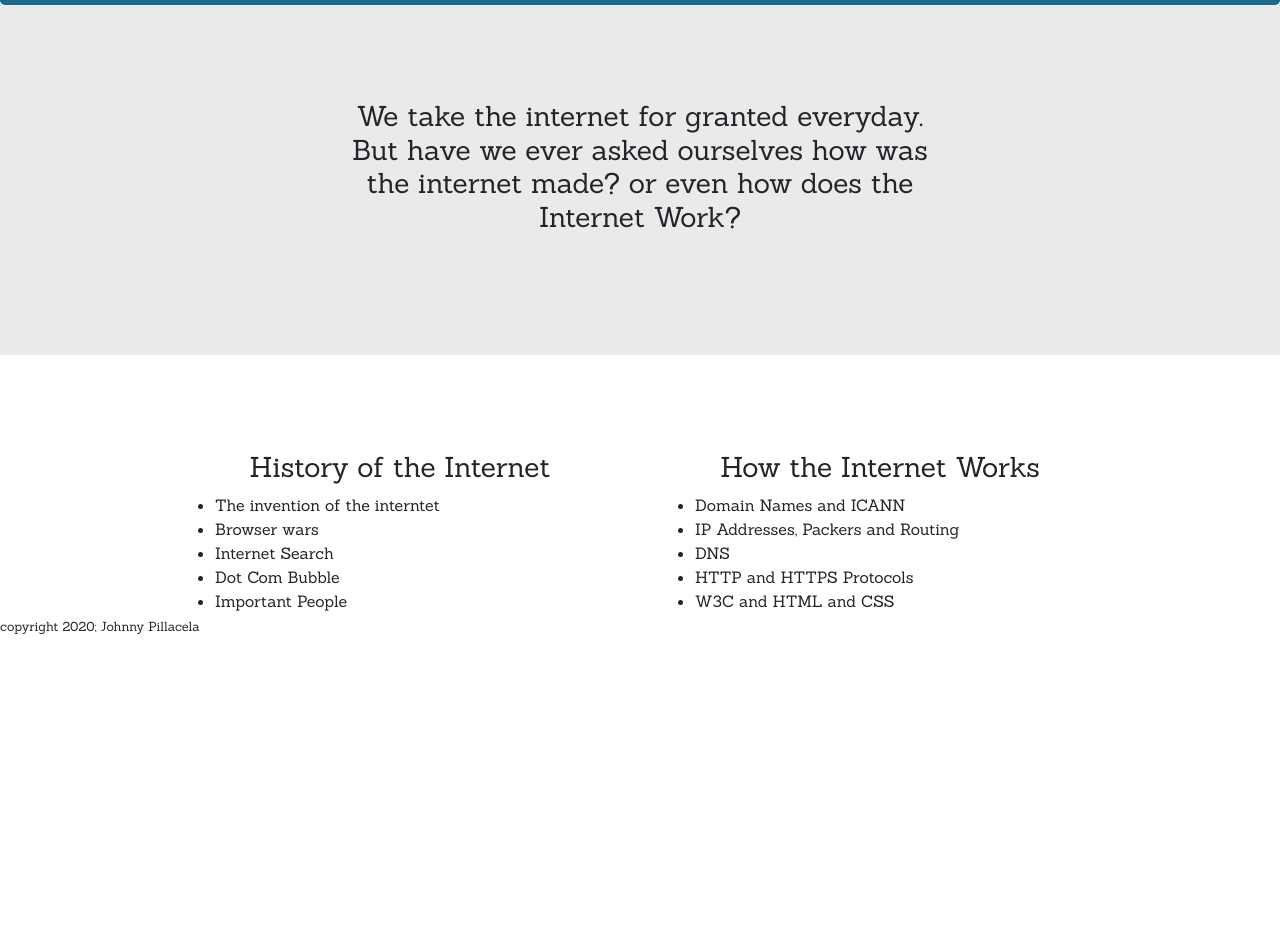
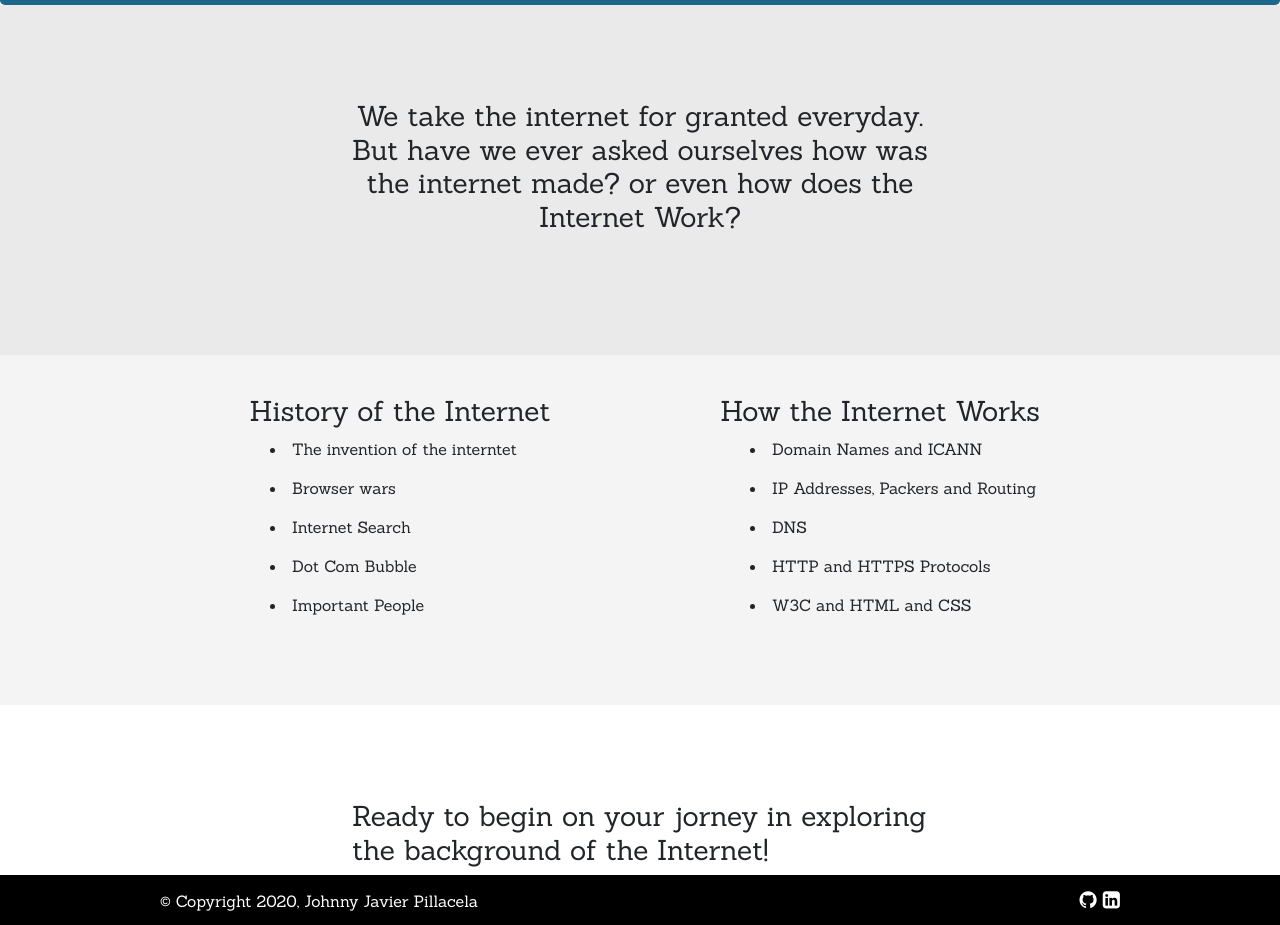
Before and after one commit to JohnnyPillacela/combinedSites-IS117, a plain HTML site: page src/index.html in a window 1280 px wide. Shown: the part 454-1379 px from the top of the page. Before the commit the page ends 1091 px from the top, so only its background shows below. Drawn offline with nearby package versions, Linux system fonts and the light colour scheme.

Commit message:
Feature: added footer

```diff
--- a/src/index.html
+++ b/src/index.html
@@ -11,6 +11,8 @@
     <link rel="stylesheet" href="style.css">
     <link rel="preconnect" href="https://fonts.gstatic.com">
     <link href="https://fonts.googleapis.com/css2?family=Sanchez&display=swap" rel="stylesheet">
+    <link rel="stylesheet" href="https://cdnjs.cloudflare.com/ajax/libs/font-awesome/4.7.0/css/font-awesome.min.css">
+
     <title>The Internet</title>
 </head>
 <body>
@@ -78,10 +80,8 @@
         </h3>
     </div>
 </div>
-<br>
-<br>
-<br>
-<br>
+
+<div class="block2">
     <div class="container">
         <div class="row">
             <div class="col-sm">
@@ -126,6 +126,15 @@
             </div>
         </div>
     </div>
+</div>
+
+<div class="block3">
+    <div class="block1Con">
+        <h3>
+            Ready to begin on your jorney in exploring the background of the Internet!
+        </h3>
+    </div>
+</div>
 
 <script src="https://code.jquery.com/jquery-3.5.1.slim.min.js"
         integrity="sha384-DfXdz2htPH0lsSSs5nCTpuj/zy4C+OGpamoFVy38MVBnE+IbbVYUew+OrCXaRkfj"
@@ -137,9 +146,15 @@
 
 </body>
 
-<footer>
-    <small>
-        copyright 2020; Johnny Pillacela
-    </small>
+<footer class="foot">
+    <div class="footBody">
+        <div class="copy">
+            <small>&copy; Copyright 2020, Johnny Javier Pillacela</small>
+        </div>
+        <div class="symbol">
+            <a href="https://github.com/JohnnyPillacela" class="fa fa-github"></a>
+            <a href="https://www.linkedin.com/in/johnny-pillacela-49a7581a1/" class="fa fa-linkedin-square"></a>
+        </div>
+    </div>
 </footer>
 </html>
--- a/src/style.css
+++ b/src/style.css
@@ -29,7 +29,6 @@ nav .navbar-brand {
 }
 
 .block1 {
-
     text-align: -webkit-center;
     height: 350px;
     background: #EAEAEA;
@@ -47,8 +46,50 @@ nav .navbar-brand {
     text-align: -webkit-center;
 
 }
-.container ul{
-    margin-left: 50px;
-    margin: inherit;
+.container ul li{
+    margin-right: auto;
+    margin-left: 55px;
+    margin-bottom: 15px;
     text-align: -webkit-left;
+    list-style-position: inside;
+    max-width: 345px;
 }
+
+.block2 {
+    text-align: -webkit-center;
+    height: 350px;
+    background: #f4f4f4;
+    padding-top: 40px;
+}
+
+
+
+
+.foot {
+    background: black;
+    color: white;
+    margin-left: auto;
+    margin-right: auto;
+    padding-top: 10px;
+    padding-bottom: 10px;;
+    font-size: 20px;
+}
+.footBody{
+    width: 960px;
+    margin: auto;
+}
+
+.copy{
+    float: left;
+}
+.symbol {
+    text-align: -webkit-right;
+    float: none;
+    -webkit-tap-highlight-color: transparent;
+    color: black;
+    outline: none;
+    border: none;
+}
+.symbol a{
+    color: white;
+}
```
Lines whose indentation alone changed are shown as unchanged.
